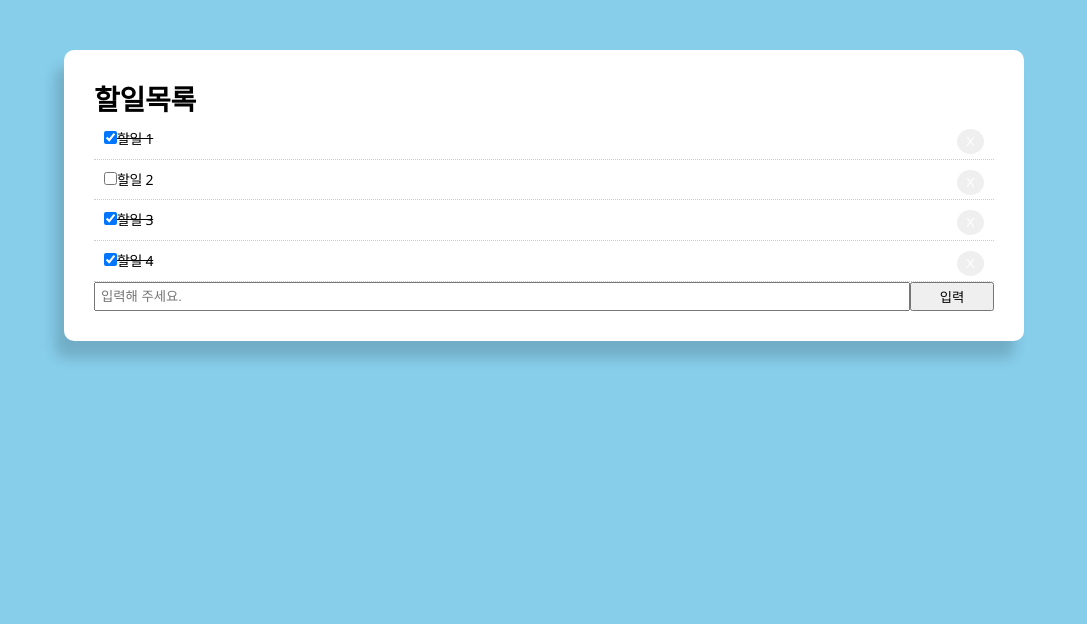
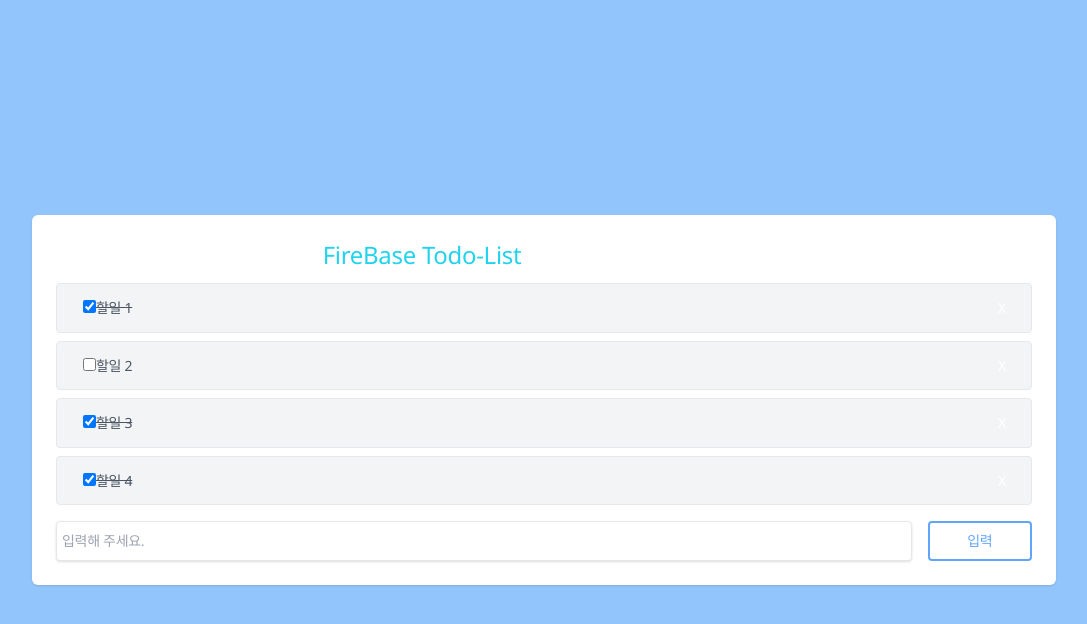
Before and after one commit to Dev2hearts/fb-todo, a React (Create React App) app: page / in a window 1280 px wide. Shown: the top 624 px of the page, without its empty margins (96-1183 px from the left). Built offline with nearby package versions, Linux system fonts and the light colour scheme.

Commit message:
feat: tailwind 적용

```diff
--- a/package.json
+++ b/package.json
@@ -40,6 +40,7 @@
     "eslint-config-prettier": "^8.8.0",
     "eslint-plugin-react": "^7.32.2",
     "prettier": "^2.8.8",
-    "sass": "^1.63.3"
+    "sass": "^1.63.3",
+    "tailwindcss": "^3.3.2"
   }
 }
--- a/src/App.js
+++ b/src/App.js
@@ -4,7 +4,7 @@
 import Form from "./components/Form";
 
 const App = () => {
-    console.log("App 랜더링")
+    console.log("App 랜더링");
     // 더미 데이터 state 변수
     const [todoData, setTodoData] = useState([
         { id: 1, title: "할일 1", completed: true },
@@ -14,11 +14,13 @@
     ]);
 
     return (
-        <>
-            <div className="container">
-                <div className="todo-block">
-                    <div className="title">
-                        <h1>할일목록</h1>
+        <div className="flex items-center justify-center w-screen h-screen bg-blue-300">
+            <div className="w-4/5 p-6 bg-white rounded-[6px] shadow">
+                <div>
+                    <div className="flex justify-between mb-3">
+                        <h1 className="text-center w-3/4 text-2xl text-cyan-400">
+                            FireBase Todo-List
+                        </h1>
                     </div>
                     {/* 할일 목록 */}
                     <List todoData={todoData} setTodoData={setTodoData} />
@@ -26,7 +28,7 @@
                     <Form todoData={todoData} setTodoData={setTodoData} />
                 </div>
             </div>
-        </>
+        </div>
     );
 };
 export default App;
--- a/src/components/Form.js
+++ b/src/components/Form.js
@@ -25,7 +25,8 @@
     return (
         // 할일 추가
         <div>
-            <form style={{ display: "flex" }} onSubmit={handleSubmit}>
+            <form className="flex pt-2"
+            style={{ display: "flex" }} onSubmit={handleSubmit}>
                 <input
                     type="text"
                     name="value"
@@ -33,8 +34,9 @@
                     placeholder="입력해 주세요."
                     value={value}
                     onChange={handleChange}
+                    className="w-full px-3 py-2 mr-4 text-gray-500 border rounded shadow"
                 />
-                <input type="submit" style={{ flex: "1" }} value="입력" />
+                <input type="submit" style={{ flex: "1" }} value="입력" className="p-2 text-blue-400 border-2 border-blue-400 rounded hover:text-white hover:bg-blue-400"/>
             </form>
         </div>
     );
--- a/src/components/ListItem.js
+++ b/src/components/ListItem.js
@@ -12,7 +12,6 @@
     const getStyle = _completed => {
         return {
             padding: "10px",
-            borderBottom: "1px dotted #ccc",
             textDecoration: _completed ? "line-through" : "none",
         };
     };
@@ -38,7 +37,8 @@
         setTodoData(newTodoData);
     };
     return (
-        <div style={getStyle(item.completed)}>
+        <div className="flex items-center justify-between w-full mb-2 px-4 py-1 text-gray-600 bg-gray-100 border rounded">
+            <div className="items-center" style={getStyle(item.completed)}>
                 {/* defaultChecked : 체크박스에 기본체크 상태 설정 */}
                 <input
                     type="checkbox"
@@ -46,6 +46,8 @@
                     onChange={() => handleCompletChange(item.id)}
                 ></input>
                 {item.title}
+                </div>
+                <div className="flex items-center">
                 <button
                     style={btnStyle}
                     onClick={() => {
@@ -55,6 +57,7 @@
                     X
                 </button>
             </div>
+        </div>
     );
 };
 export default ListItem;
--- /dev/null
+++ b/tailwind.config.js
@@ -0,0 +1,8 @@
+/** @type {import('tailwindcss').Config} */
+module.exports = {
+  content: ["./src/**/*.{html,js}"],
+  theme: {
+    extend: {},
+  },
+  plugins: [],
+}
```
Also changed, not shown: src/index.css (+7 -5 lines), 1 other file (tests, documents, lock files or other folders). Lines whose indentation alone changed are shown as unchanged.
